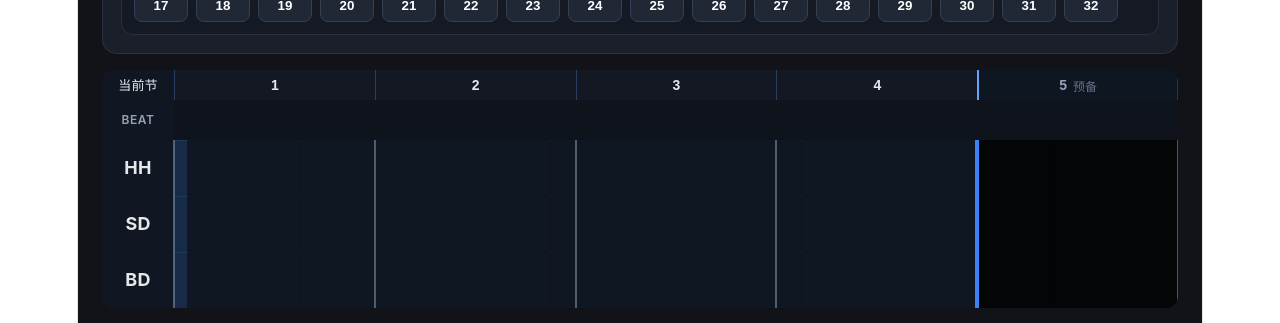
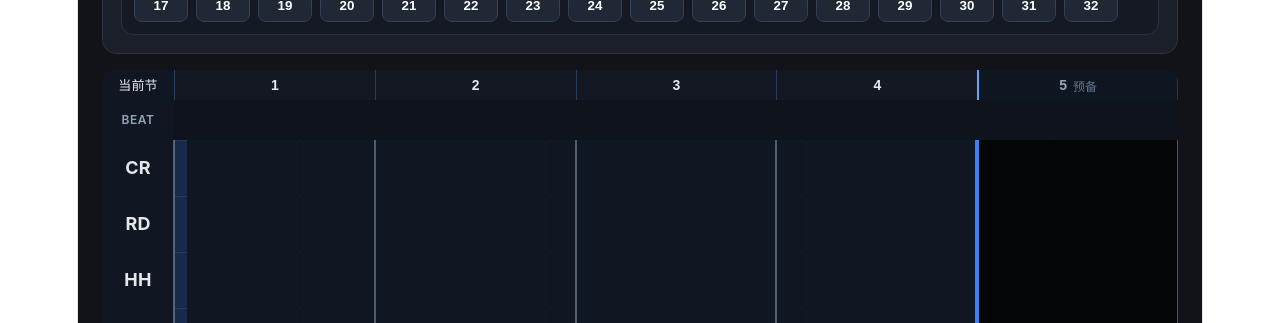
Before and after one commit to shenyiyang17-code/drum-visualizer, a React (Vite) app: page / in a window 1280 px wide. Shown: the part 629-952 px from the top of the page. Built offline with nearby package versions, Linux system fonts and the light colour scheme; no server answers.

Commit message:
V3 step: crash and ride lanes added

```diff
--- a/src/components/ScoreView.tsx
+++ b/src/components/ScoreView.tsx
@@ -34,6 +34,7 @@ type Props = {
 };
 
 const TRACKS: TrackName[] = ["HH", "SD", "BD"];
+const MIDI_ONLY_LANES = ["CR", "RD"] as const;
 
 const LEFT_GUTTER = 72;
 const STEP_WIDTH = 28;
@@ -111,7 +112,8 @@ export default function ScoreView({
   const barWidth = stepsPerBar * stepWidth;
   const visibleWidth = barWidth * VISIBLE_BAR_COUNT;
   const scoreContentOpacity = countInActive ? 0.72 : 1;
-  const scoreAreaHeight = BAR_LABEL_HEIGHT + HEADER_HEIGHT + TRACKS.length * ROW_HEIGHT;
+  const totalLaneCount = MIDI_ONLY_LANES.length + TRACKS.length;
+  const scoreAreaHeight = BAR_LABEL_HEIGHT + HEADER_HEIGHT + totalLaneCount * ROW_HEIGHT;
   const visibleStartTime = pageStartBar * secondsPerBar;
   const visibleEndTime = visibleStartTime + VISIBLE_BAR_COUNT * secondsPerBar;
   const hasMidiDebugEvents = (midiDebugEvents?.length ?? 0) > 0;
@@ -340,9 +342,150 @@ export default function ScoreView({
             </div>
           </div>
 
-          {/* Rows */}
+          {/* MIDI-only lanes (CR / RD) */}
+          {MIDI_ONLY_LANES.map((lane, laneIndex) => {
+            const top = BAR_LABEL_HEIGHT + HEADER_HEIGHT + laneIndex * ROW_HEIGHT;
+
+            return (
+              <div
+                key={lane}
+                style={{
+                  position: "absolute",
+                  top,
+                  left: 0,
+                  width: "100%",
+                  height: ROW_HEIGHT,
+                  display: "flex",
+                  borderBottom: "1px solid #1f2937",
+                }}
+              >
+                <div
+                  style={{
+                    width: LEFT_GUTTER,
+                    display: "flex",
+                    alignItems: "center",
+                    justifyContent: "center",
+                    background: "#101722",
+                    color: "#e5e7eb",
+                    fontWeight: 700,
+                  }}
+                >
+                  {lane}
+                </div>
+
+                <div
+                  style={{
+                    position: "relative",
+                    width: visibleWidth,
+                    height: "100%",
+                    opacity: scoreContentOpacity,
+                    transition: "opacity 140ms ease-out",
+                  }}
+                >
+                  {/* Preview bar background */}
+                  <div
+                    style={{
+                      position: "absolute",
+                      left: (previewBarStartStep - pageStartStep) * stepWidth,
+                      top: 0,
+                      width: barWidth,
+                      height: "100%",
+                      background: "rgba(0, 0, 0, 0.8)",
+                      pointerEvents: "none",
+                      zIndex: 2,
+                    }}
+                  />
+
+                  {/* Empty step cell backgrounds */}
+                  {Array.from({ length: visibleStepCount }).map((_, relativeStep) => {
+                    const step = pageStartStep + relativeStep;
+                    const isCurrent = step === currentStep;
+
+                    return (
+                      <div
+                        key={step}
+                        style={{
+                          position: "absolute",
+                          left: relativeStep * stepWidth,
+                          width: stepWidth,
+                          height: "100%",
+                          background: isCurrent ? "rgba(59,130,246,0.2)" : "#0f1722",
+                        }}
+                      />
+                    );
+                  })}
+
+                  {/* Bar separator lines */}
+                  {Array.from({ length: VISIBLE_BAR_COUNT + 1 }).map((_, separatorIndex) => {
+                    const barStep = (pageStartBar + separatorIndex) * stepsPerBar;
+                    const barX = (barStep - pageStartStep) * stepWidth;
+                    const isPreviewBoundary = separatorIndex === PRACTICE_BAR_COUNT;
+
+                    if (barX < 0 || barX > visibleStepCount * stepWidth) return null;
+
+                    let lineWidth = 2;
+                    let lineColor = "rgba(148, 163, 184, 0.5)";
+
+                    if (isPreviewBoundary) {
+                      lineWidth = 4;
+                      lineColor = "#3b82f6";
+                    }
+
+                    return (
+                      <div
+                        key={`sep-${separatorIndex}`}
+                        style={{
+                          position: "absolute",
+                          left: barX - lineWidth / 2,
+                          top: 0,
+                          width: lineWidth,
+                          height: "100%",
+                          background: lineColor,
+                          pointerEvents: "none",
+                          zIndex: 3,
+                        }}
+                      />
+                    );
+                  })}
+
+                  {/* MIDI events — cymbal-style "x" */}
+                  {visibleMidiDebugEvents
+                    .filter((event) => event.instrument === lane)
+                    .map((event, index) => {
+                      const left =
+                        ((event.time - visibleStartTime) / (visibleEndTime - visibleStartTime)) *
+                        visibleWidth;
+
+                      return (
+                        <div
+                          key={`midi-${lane}-${event.time}-${index}`}
+                          style={{
+                            position: "absolute",
+                            left,
+                            top: "50%",
+                            transform: "translate(-50%, -50%)",
+                            opacity: 0.95,
+                            pointerEvents: "none",
+                            zIndex: 4,
+                            color: "#f59e0b",
+                            fontSize: 16,
+                            fontWeight: 700,
+                            lineHeight: 1,
+                            textShadow: "0 0 8px rgba(245, 158, 11, 0.3)",
+                          }}
+                        >
+                          x
+                        </div>
+                      );
+                    })}
+                </div>
+              </div>
+            );
+          })}
+
+          {/* Rows (HH / SD / BD) */}
           {TRACKS.map((track, rowIndex) => {
-            const top = BAR_LABEL_HEIGHT + HEADER_HEIGHT + rowIndex * ROW_HEIGHT;
+            const top = BAR_LABEL_HEIGHT + HEADER_HEIGHT + (MIDI_ONLY_LANES.length + rowIndex) * ROW_HEIGHT;
             const activeSteps = trackSteps[track];
 
             return (
```
